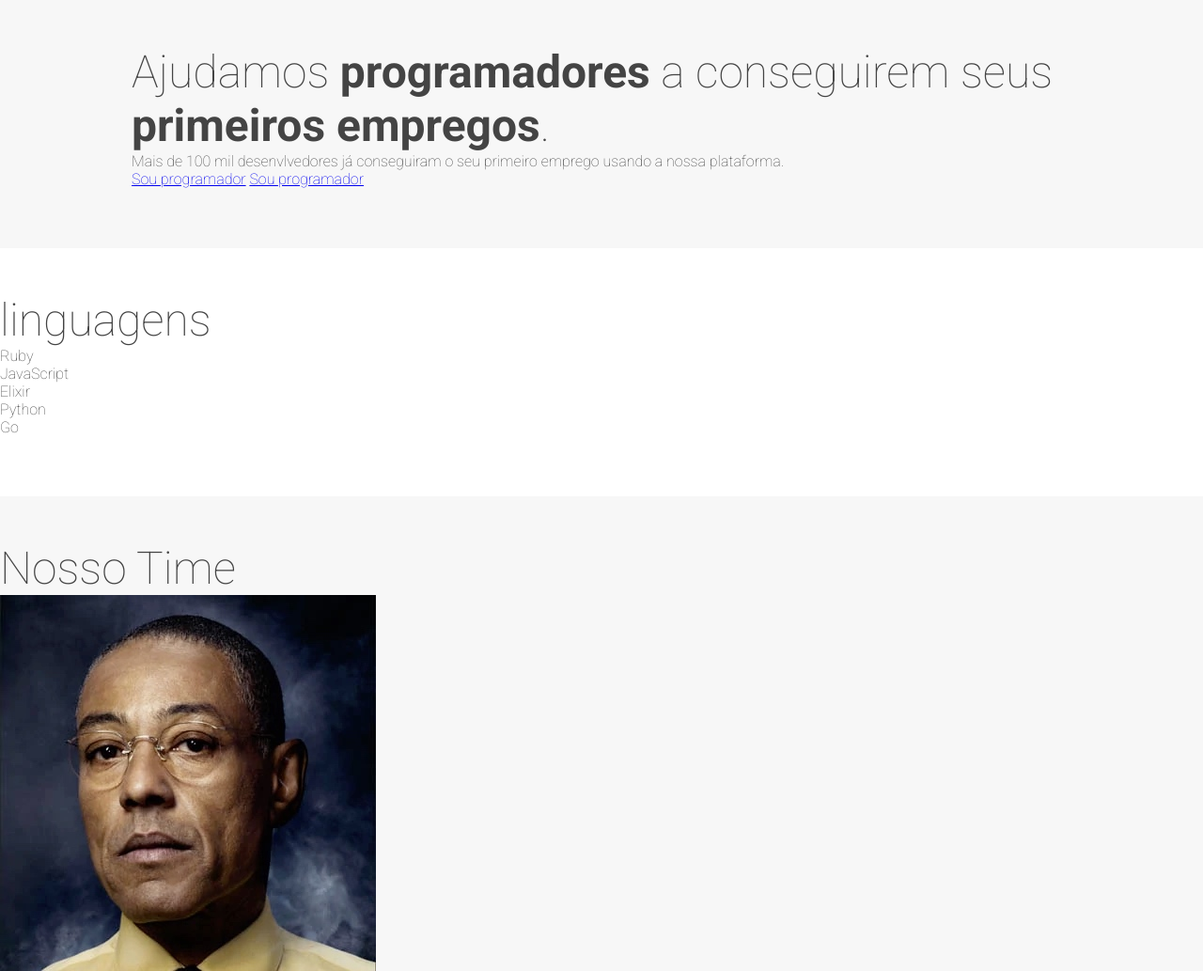
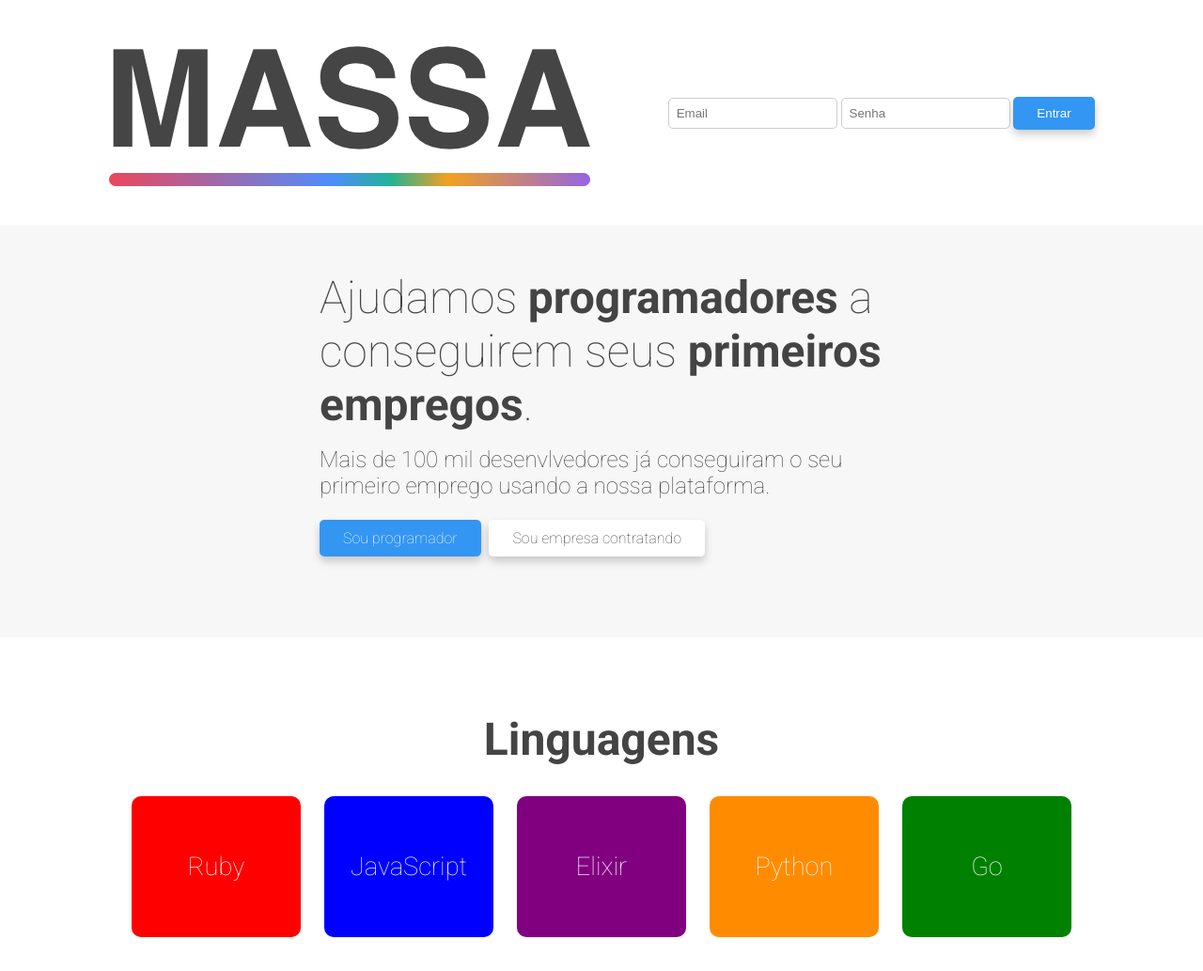
Before and after one commit to victoroliveira59/project_web, a plain HTML site: page massa/index.html in a window 1280 px wide. Shown: the top 1033 px of the page at 94% size. Drawn offline with Linux system fonts and the light colour scheme.

Commit message:
feat: finished web post using html and css

```diff
--- a/massa/css/style.css
+++ b/massa/css/style.css
@@ -6,10 +6,39 @@
     box-sizing: border-box;
 }
 
+
 body {
     font-family: 'Roboto', sans-serif;
     color: #444;
 }
+header{
+    display: flex;
+    justify-content: space-evenly;
+    padding: 2rem;
+}
+
+.logo.img{
+    width: 200px;
+}
+
+.sing-in{
+    display: flex;
+    flex-direction: column;
+    justify-content: center;
+}
+.sing-in button{
+    border: none;
+}
+
+input[type='text'],
+input[type='email'],
+input[type='password']{
+    width: 180px;
+    padding: 0.5rem;
+    border-radius: 5px;
+    border: 1px solid #ccc;
+}
+
 section{
     padding: 3rem 0 4rem 0;
 }
@@ -17,7 +46,12 @@ section{
 h1{
     font-size: 3rem;  /*Tamanho da fonte */
     font-weight: normal; /*ignora o negrito por padrão do h1*/
+}
 
+h1.titlle{
+    margin: 2rem;
+    text-align: center;
+    font-weight: bold;
 }
 
 .gray{
@@ -28,7 +62,119 @@ h1{
     max-width: 1000px; /*limite da expansão em pixels*/
     margin: auto; /*Cria uma margem automatica*/
 }
+.hero{
+    width: 60%;
+    margin: auto;
+}
 
-footer{
+.intro p{
+    margin: 1rem 0;
+    font-size: 1.5rem;
+    font-weight: 100;
+}
+
+
+.intro .cta{
+    margin: 2rem 0;
+}
+
+.button{
+    background: #3396f3;
+    color: #f7f7f7;
+    padding: 10px 25px;
+    margin-right: 5px;
+    border-radius: 5px;
+    text-decoration: none;
+    box-shadow: 0 5px 10px 0 rgba(0,0,0,0.2);
+}
+
+.button:hover{
+    box-shadow: 0 5px 10px 0 rgba(0, 0, 0, 0.1);
+}
+
+.primary{
+    background: #3396f3;
+    color: white;
+
+}
+
+.secondery{
+    background: white;
+    color: #444;
+}
+
+.cards{ /*Alinha os botões e tranformas em cards*/
+    text-align: center;
+    display: flex;
+    justify-content: space-between;
+
+}
+
+.card {  /*Configuração do formato do botão*/
+    display: flex;
+    flex-direction: column;
+    justify-content: center;
+
+    height: 150px;
+    width: 18%;
+
+    border-radius: 10px;
+    text-align: center;
+    color: #f7f7f7;
+    font-size: 1.7rem;
+
+}
+
+.card.red{
+    background: red;
+}
+
+.card.purple{
+    background: purple;
+}
+
+.card.blue{
+    background: blue;
+}
+
+.card.orange{
+    background: darkorange;
+}
+
+.card.green{
+    background: green;
+}
+
+.menbers { /*Alinha os botões e tranformas em cards*/
+    text-align: center;
+    display: flex;
+    justify-content: space-between;
+}
+
+.menber img{
+    width: 120px;
+    height: 120px;
+    border-radius: 50%;
+
+}
+footer {
     background: #3788bf;
 }
+
+footer ul{
+    display: flex;
+    padding-top: 3rem;
+    justify-content: space-evenly;
+    list-style-type: none;
+}
+
+footer a{
+color: #f7f7f7;
+}
+
+footer p.copyright {
+    padding: 3rem 0;
+    color: #ffffffdd;
+    text-align: center;
+
+}
--- a/massa/index.html
+++ b/massa/index.html
@@ -1,5 +1,5 @@
 <!doctype html>
-<html lang="pt">
+<html lang="pt" xmlns="http://www.w3.org/1999/html">
 <head>
     <meta charset="UTF-8">
     <meta name="viewport"
@@ -15,28 +15,31 @@
     <link rel="stylesheet" href="https://fonts.googleapis.com/css2?family=Roboto:ital,wght@0,100;0,700;1,300&display=swap">
 </head>
 <body>
-<!--<header>-->
+<header>
 <!--    Class da imagem do logo principal-->
-<!--    <div class="Logo">-->
-<!--        <img src="images/logo.png" alt="Logo">-->
-<!--    </div>-->
+    <div class="Logo">
+        <img src="images/logo.png" alt="Logo">
+    </div>
 
-<!--    &lt;!&ndash;  Caixas para enserir o email e a senha de login  &ndash;&gt;-->
-<!--    <form class ='sing-in' action="#">-->
-<!--        <label>-->
-<!--            <input type="email" placeholder="Email">-->
-<!--        </label>-->
-<!--        <label>-->
-<!--            <input type="password">-->
-<!--        </label>-->
-<!--    &lt;!&ndash;Botão de entrar no login&ndash;&gt;-->
-<!--        <button type="submit"> Entrar</button>-->
-<!--    </form>-->
-<!--    </header>-->
+    <!--  Caixas para enserir o email e a senha de login  -->
+    <div class ='sing-in' >
+        <form action="#">
+            <label>
+                <input type="email" placeholder="Email">
+            </label>
+            <label>
+                <input type="password" placeholder="Senha">
+            </label>
+        <!--Botão de entrar no login-->
+            <button  type="submit" class="button primary"> Entrar </button>
+        </form>
+    </div>
+    </header>
     <main>
     <!--        Texto de subtitulo-->
         <section class="intro gray">
            <div class="container">
+               <div class="hero">
                    <h1>
                        Ajudamos <strong>programadores</strong> a conseguirem seus <strong>primeiros empregos</strong>.
                    </h1>
@@ -44,24 +47,30 @@
                    <p>
                        Mais de 100 mil desenvlvedores já conseguiram o seu primeiro emprego usando a nossa plataforma.
                    </p>
-               <!--        Links para direcionar a pagina de inscrição -->
-               <a href="#">Sou programador</a>
-               <a href="#">Sou programador</a>
+                   <div class="cta">
+                       <!--        Links para direcionar a pagina programadorde inscrição -->
+                       <a href="#" class="button primary" >Sou programador</a>
+                       <a href="#" class="button secondery" >Sou empresa contratando</a>
+                   </div>
+               </div>
             </div>
         </section>
 
         <section class="languages">
-            <h1>linguagens</h1>
+            <div class="container">
+                <h1 class='titlle'> Linguagens </h1>
                     <div class="cards">
-                <div class="Ruby">Ruby</div>
-                <div class="JavaScript">JavaScript</div>
-                <div class="Elixir">Elixir</div>
-                <div class="Python">Python</div>
-                <div class="Go">Go</div>
+                        <div class="card red">Ruby</div>
+                        <div class="card blue">JavaScript</div>
+                        <div class="card purple">Elixir</div>
+                        <div class="card orange">Python</div>
+                        <div class="card green">Go</div>
+                    </div>
             </div>
         </section>
 
         <section class="team gray">
+            <div class="container">
                 <h1>Nosso Time</h1>
 
                 <div class="menbers">
@@ -73,9 +82,11 @@
                     <div class="menber"><img src="images/team/skyler.jpg" height="400" width="400" alt=""/></div>
                     <div class="menber"><img src="images/team/walter.jpg" height="400" width="400" alt=""/></div>
                 </div>
+            </div>
         </section>
     </main>
     <footer>
+        <div class="container">
             <ul>
                 <li><a href="#">Politica de privacidade</a></li>
                 <li><a href="#">Carreira</a></li>
@@ -83,9 +94,10 @@
                 <li><a href="#">Youtube</a></li>
                 <li><a href="#">Facebook</a></li>
             </ul>
-        <p>
-            Massa. Todos direitos reservados
+            <p class="copyright">
+                © Massa. Todos direitos reservados
             </p>
+        </div>
     </footer>
 
 </body>
```
Lines whose indentation alone changed are shown as unchanged.
